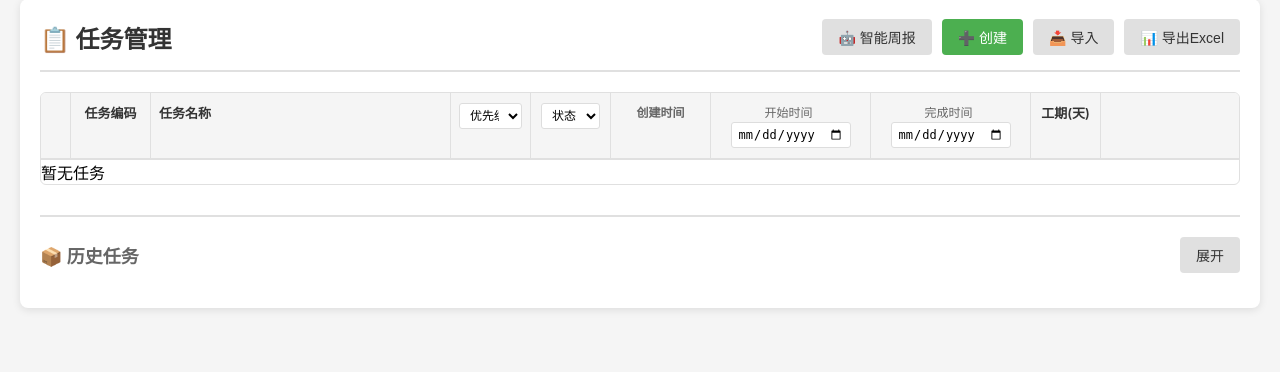
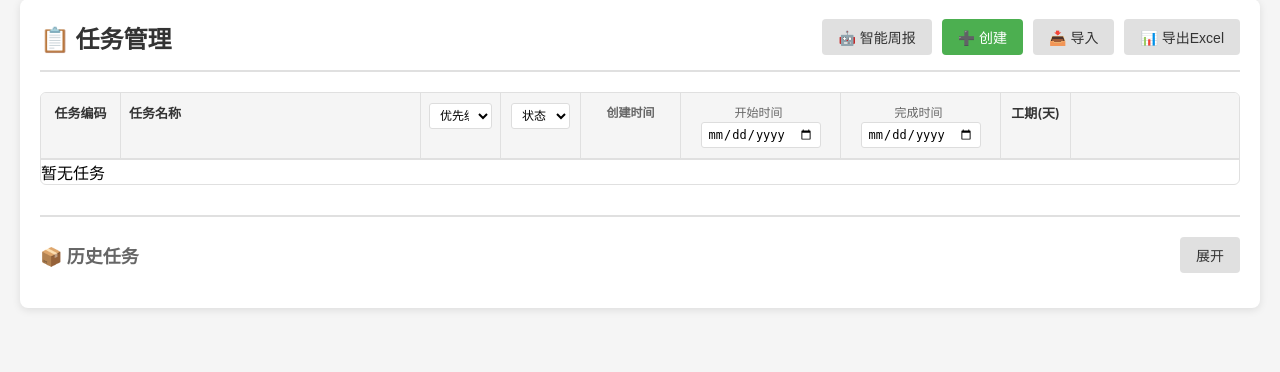
Before and after one commit to nanjiyueguang/mytodolist, a Flask app: page / in a window 1280 px wide. Shown: the part 21-393 px from the top of the page. Run offline with Flask 3, Linux system fonts and the light colour scheme; data that the repository does not hold is empty.

Commit message:
fix: 去掉行数据中多余的拖拽手柄列，保持表头与行列对齐

```diff
--- a/static/js/app.js
+++ b/static/js/app.js
@@ -304,7 +304,6 @@ function renderTaskTable() {
 
         html += `
             <div class="task-row level-${task.level} ${task.is_overdue ? 'overdue-task' : ''} ${isCollapsed ? 'collapsed' : ''} ${task.status === '已完成' ? 'task-completed' : ''}" data-task-id="${task.id}" draggable="true">
-                <div class="col-drag-handle" title="拖拽排序">⠿</div>
                 <div class="col-task-code">${task.taskCode}</div>
                 <div class="col-task-name task-name-cell level-${task.level}" style="padding-left: ${8 + indent}px">
                     ${toggleIcon}
--- a/templates/index.html
+++ b/templates/index.html
@@ -97,7 +97,6 @@
         <!-- 任务列表（默认折叠） -->
         <div class="task-list-container">
             <div class="table-header">
-                <div class="col-drag-handle-header"></div>
                 <div class="col-task-code">任务编码</div>
                 <div class="col-task-name">任务名称</div>
                 <div class="col-priority">
```
